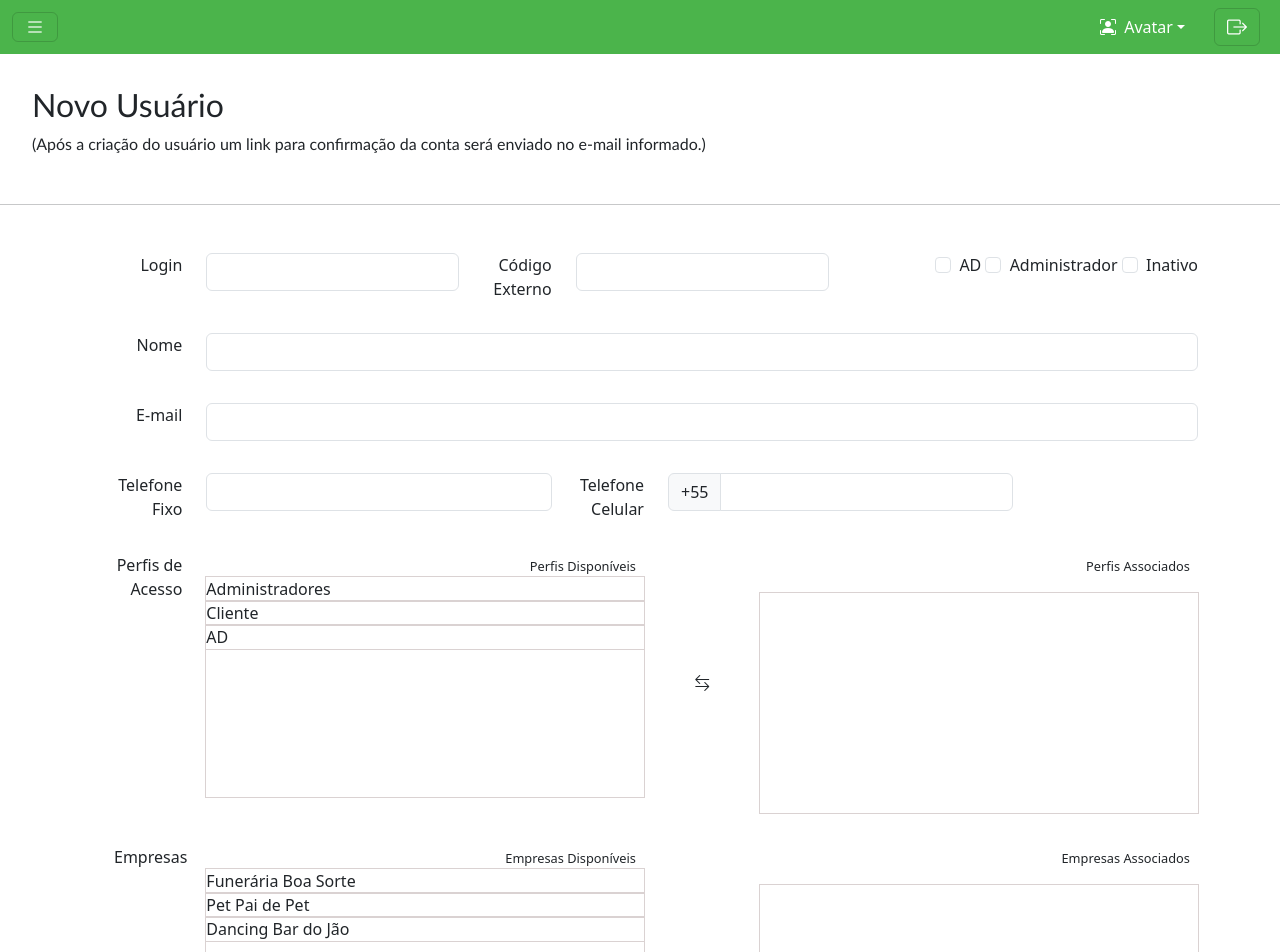
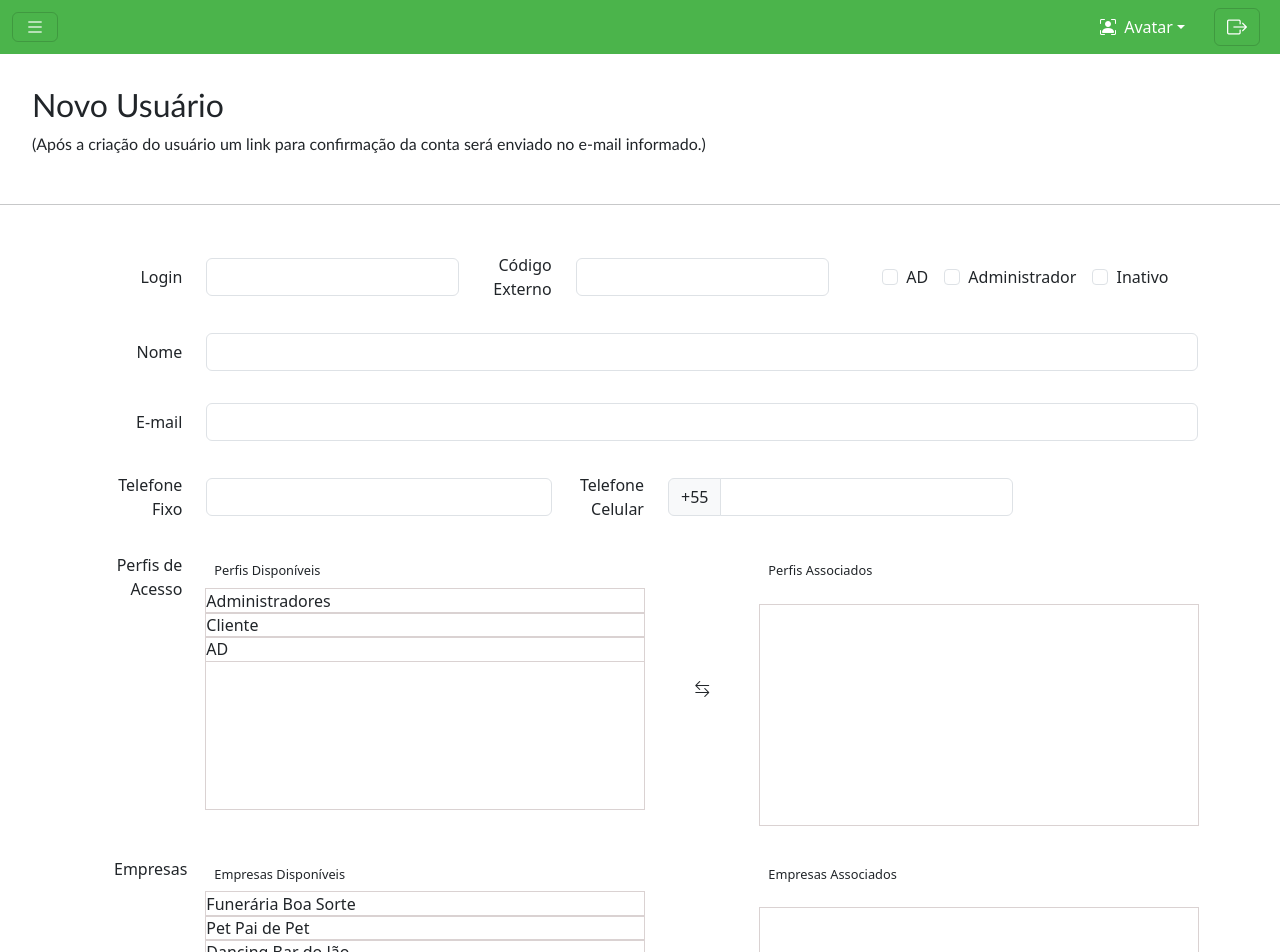
Before and after one commit to eliezeromaciel/vemamiga3, a SvelteKit app: page /usuario in a window 1280 px wide. Shown: the top 952 px of the page. Built offline with nearby package versions, Linux system fonts and the light colour scheme; sample sign-in values are in the browser's storage.

Commit message:
modifica alinhamento de label

```diff
--- a/src/routes/(app)/(authed)/usuario/+page.svelte
+++ b/src/routes/(app)/(authed)/usuario/+page.svelte
@@ -33,8 +33,8 @@
             <form action="/Acesso/Autocadastro" method="post"><input name="__RequestVerificationToken" type="hidden" value="inWdwJ7s84TmuNrOKUo0QjDg3aBd1dwJaob_bgsjpD3ekpNQxUYxrVLvJFGvmHVsI82qwan7ehDaFBPRWAKRi3OrPEtzV4XzRcydhoqoCYk1">
                 <div class="form-horizontal">
                     <div class="row">
-                        <div class="row m-3 ">
-                            <label class="col-1" for="Login">Login</label>
+                        <div class="row m-3 d-flex align-items-center ">
+                            <label class="col-1 " for="Login">Login</label>
                             <div class="col-3">
                                 <input class="form-control text-box single-line" id="Login" name="Login" type="text" value="" maxlength="100">
                             </div>
@@ -42,16 +42,16 @@
                             <div class="col-3">
                                 <input class="form-control text-box single-line"  id="CodigoExterno" name="CodigoExterno" type="text" value="" maxlength="100">
                             </div>
-                            <div class="col-4">
-                                <label>
+                            <div class="col-4 d-flex justify-content-center">
+                                <label class="m-2">
                                     <input class="form-check-input me-1" type="checkbox" value="" id="AD" >
                                     AD
                                 </label>
-                                <label>
+                                <label class="m-2">
                                     <input class="form-check-input me-1" type="checkbox" value="" id="Administrador" >
                                     Administrador
                                 </label>
-                                <label>
+                                <label class="m-2">
                                     <input class="form-check-input me-1" type="checkbox" value="" id="Inativo" >
                                     Inativo
                                 </label>
@@ -60,7 +60,7 @@
                     </div>
 
                     <div class="row">
-                        <div class="row m-3">
+                        <div class="row m-3 d-flex align-items-center">
                             <label class="col-1" for="Nome">Nome</label>
                             <div class="col-11">
                                 <input class="form-control text-box single-line" id="Nome" name="Nome" type="text" value="" maxlength="100">
@@ -69,7 +69,7 @@
                     </div>
 
                     <div class="row">
-                        <div class="row m-3">
+                        <div class="row m-3 d-flex align-items-center">
                             <label class="col-1" for="E-mail">E-mail</label>
                             <div class="col-11">
                                 <input class="form-control text-box single-line" id="E-mail" name="E-mail" type="e-mail" value="" maxlength="100">
@@ -78,7 +78,7 @@
                     </div>
 
                     <div class="row">
-                        <div class="row m-3">
+                        <div class="row m-3 d-flex align-items-center">
                             <label class="col-1" for="E-mail">Telefone Fixo</label>
                             <div class="col-4">
                                 <input class="form-control text-box single-line" id="Telfixo" name="Telfixo" type="tel" value="" maxlength="100">
@@ -96,17 +96,17 @@
                     </div>
 
                     <div class="row">
-                        <div class="row m-3">
+                        <div class="row m-3 ">
                             <label class="col-1" for="E-mail">Perfis de Acesso</label>
                             <div class="col-5">
-                                <span class="p-2 text-left" style="font-size: 0.8rem;">Perfis Disponíveis</span>
+                                <span class="p-2 d-flex justify-content-start" style="font-size: 0.8rem;">Perfis Disponíveis</span>
                                 <div class="list-box">
                                     <ListaPerfis store={perfis} done={false} />
                                 </div>
                             </div>
                             <div class="col-1 d-flex justify-content-center align-items-center"><i class="bi bi-arrow-left-right"></i></div>
                             <div class="col-5">
-                                <span class="p-2" style="font-size: 0.8rem;">Perfis Associados</span>
+                                <span class="p-2 d-flex justify-content-start" style="font-size: 0.8rem;">Perfis Associados</span>
                                 <div class="list-box">
                                     <ListaPerfis store={perfis} done={true} />
                                 </div>
@@ -115,17 +115,17 @@
                     </div>
 
                     <div class="row">
-                        <div class="row m-3">
+                        <div class="row m-3 ">
                             <label class="col-1" for="E-mail">Empresas</label>
                             <div class="col-5">
-                                <span class="p-2 text-left" style="font-size: 0.8rem;">Empresas Disponíveis</span>
+                                <span class="p-2 d-flex justify-content-start" style="font-size: 0.8rem;">Empresas Disponíveis</span>
                                 <div class="list-box">
                                     <ListaEmpresasDisponiveis store={empresas} done={false} />
                                 </div>
                             </div>
                             <div class="col-1 d-flex justify-content-center align-items-center"><i class="bi bi-arrow-left-right"></i></div>
                             <div class="col-5">
-                                <span class="p-2" style="font-size: 0.8rem;">Empresas Associados</span>
+                                <span class="p-2 d-flex justify-content-start" style="font-size: 0.8rem;">Empresas Associados</span>
                                 <div class="list-box">
                                     <ListaEmpresasDisponiveis store={empresas} done={true} />
                                 </div>
```
